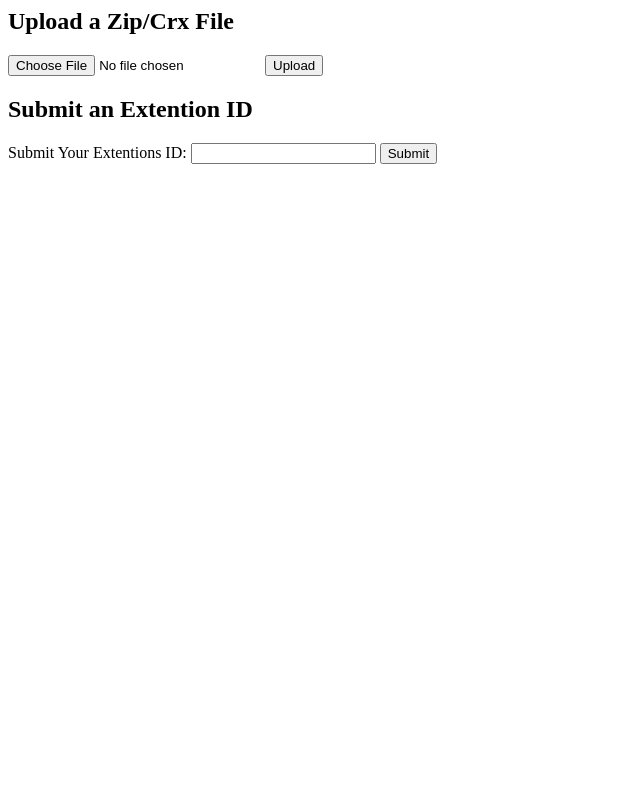
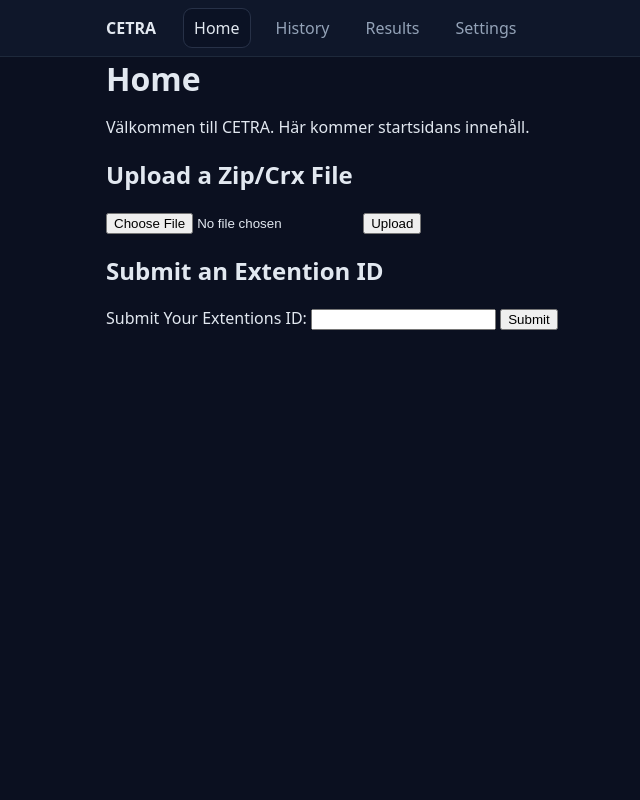
Before and after one commit to kevanoovitch/DV1512-CETRA-Codebase, a Django app: page / in a window 1280 px wide. Shown: the whole page, without its empty margins (0-640 px from the left). Run offline with Django 5.2, Linux system fonts and the light colour scheme.

Commit message:
ny base + olika tabbar

```diff
--- /dev/null
+++ b/app/static/css/site.css
@@ -0,0 +1,12 @@
+:root { --bg:#0f172a; --fg:#e2e8f0; --muted:#94a3b8; --accent:#38bdf8; }
+* { box-sizing: border-box; }
+body { margin:0; font-family: system-ui, -apple-system, Segoe UI, Roboto, sans-serif; background:#0b1020; color:var(--fg); }
+.container { max-width:1100px; margin:0 auto; padding:0 16px; }
+.navbar { background:var(--bg); border-bottom:1px solid #1e293b; }
+nav { display:flex; gap:16px; align-items:center; height:56px; }
+.brand { font-weight:700; margin-right:12px; text-decoration:none; color:var(--fg); }
+.tab { text-decoration:none; color:var(--muted); padding:8px 10px; border-radius:8px; }
+.tab:hover { color:var(--fg); background:#0b1224; }
+.tab.active { color:var(--fg); background:#0b1224; outline:1px solid #273147; }
+main { padding:24px 0; }
+h1 { margin:0 0 16px; }
--- /dev/null
+++ b/app/templates/base.html
@@ -0,0 +1,30 @@
+{% load static %}
+<!doctype html>
+<html lang="sv">
+<head>
+  <meta charset="utf-8" />
+  <title>{% block title %}CETRA{% endblock %}</title>
+  <meta name="viewport" content="width=device-width, initial-scale=1" />
+  <link rel="stylesheet" href="{% static 'css/site.css' %}">
+  {% block head %}{% endblock %}
+</head>
+<body>
+  <header class="navbar">
+    <nav class="container">
+      <a class="brand" href="{% url 'home' %}">CETRA</a>
+      <a class="tab {% if request.resolver_match.url_name == 'home' %}active{% endif %}" href="{% url 'home' %}">Home</a>
+      <a class="tab {% if request.resolver_match.url_name == 'history' %}active{% endif %}" href="{% url 'history' %}">History</a>
+      <a class="tab {% if request.resolver_match.url_name == 'results' %}active{% endif %}" href="{% url 'results' %}">Results</a>
+      <a class="tab {% if request.resolver_match.url_name == 'settings' %}active{% endif %}" href="{% url 'settings' %}">Settings</a>
+
+      <!-- lägg fler flikar här senare -->
+    </nav>
+  </header>
+
+  <main class="container">
+    {% block content %}{% endblock %}
+  </main>
+
+  {% block scripts %}{% endblock %}
+</body>
+</html>
--- /dev/null
+++ b/app/templates/history.html
@@ -0,0 +1,6 @@
+{% extends "base.html" %}
+{% block title %}History – CETRA{% endblock %}
+{% block content %}
+  <h1>History</h1>
+  <p>Comming soon</p>
+{% endblock %}
--- a/app/templates/home.html
+++ b/app/templates/home.html
@@ -1,5 +1,10 @@
+{% extends "base.html" %}
+{% block title %}Home – CETRA{% endblock %}
+{% block content %}
+  <h1>Home</h1>
+  <p>Välkommen till CETRA. Här kommer startsidans innehåll.</p>
 
-<body>
+  <body>
 <h2>Upload a Zip/Crx File</h2>
 <form action="{% url 'home' %}" method="post" enctype="multipart/form-data">
   {% csrf_token %}
@@ -15,3 +20,5 @@
   <button type="submit">Submit</button>
 </form>
 </body>
+
+{% endblock %}
--- /dev/null
+++ b/app/templates/results.html
@@ -0,0 +1,6 @@
+{% extends "base.html" %}
+{% block title %}History – CETRA{% endblock %}
+{% block content %}
+  <h1>Result</h1>
+  <p>Comming soon.</p>
+{% endblock %}
--- /dev/null
+++ b/app/templates/settings.html
@@ -0,0 +1,6 @@
+{% extends "base.html" %}
+{% block title %}History – CETRA{% endblock %}
+{% block content %}
+  <h1>Settings </h1>
+  <p>Comming soon.</p>
+{% endblock %}
--- a/app/urls.py
+++ b/app/urls.py
@@ -8,6 +8,8 @@ urlpatterns = [
     path('', views.home, name='home'),
     path('report/', views.report, name='report'),
     path('history/', views.history, name='history'),
+    path('result/', views.results, name='results'),
+    path('settings/', views.settings, name='settings'),
 ]
 
 
--- a/app/views.py
+++ b/app/views.py
@@ -19,4 +19,10 @@ def report(request):
     return HttpResponse("This is the Report page")
 
 def history(request):
-    return HttpResponse("This is the History page")
+    return render(request, "history.html")
+
+def results(request):
+    return render(request, "results.html")
+
+def settings(request):
+    return render(request, "settings.html")
```
